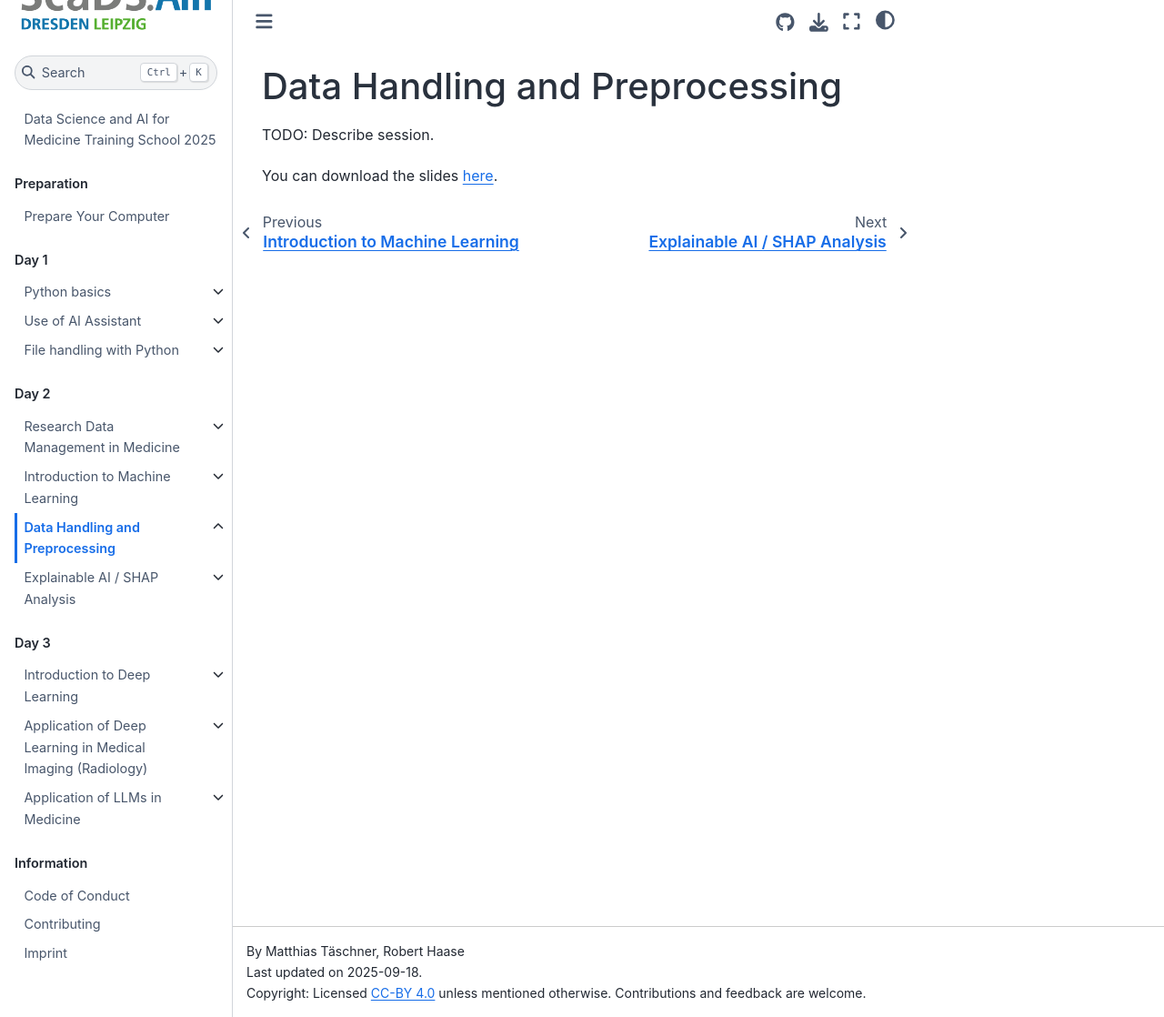
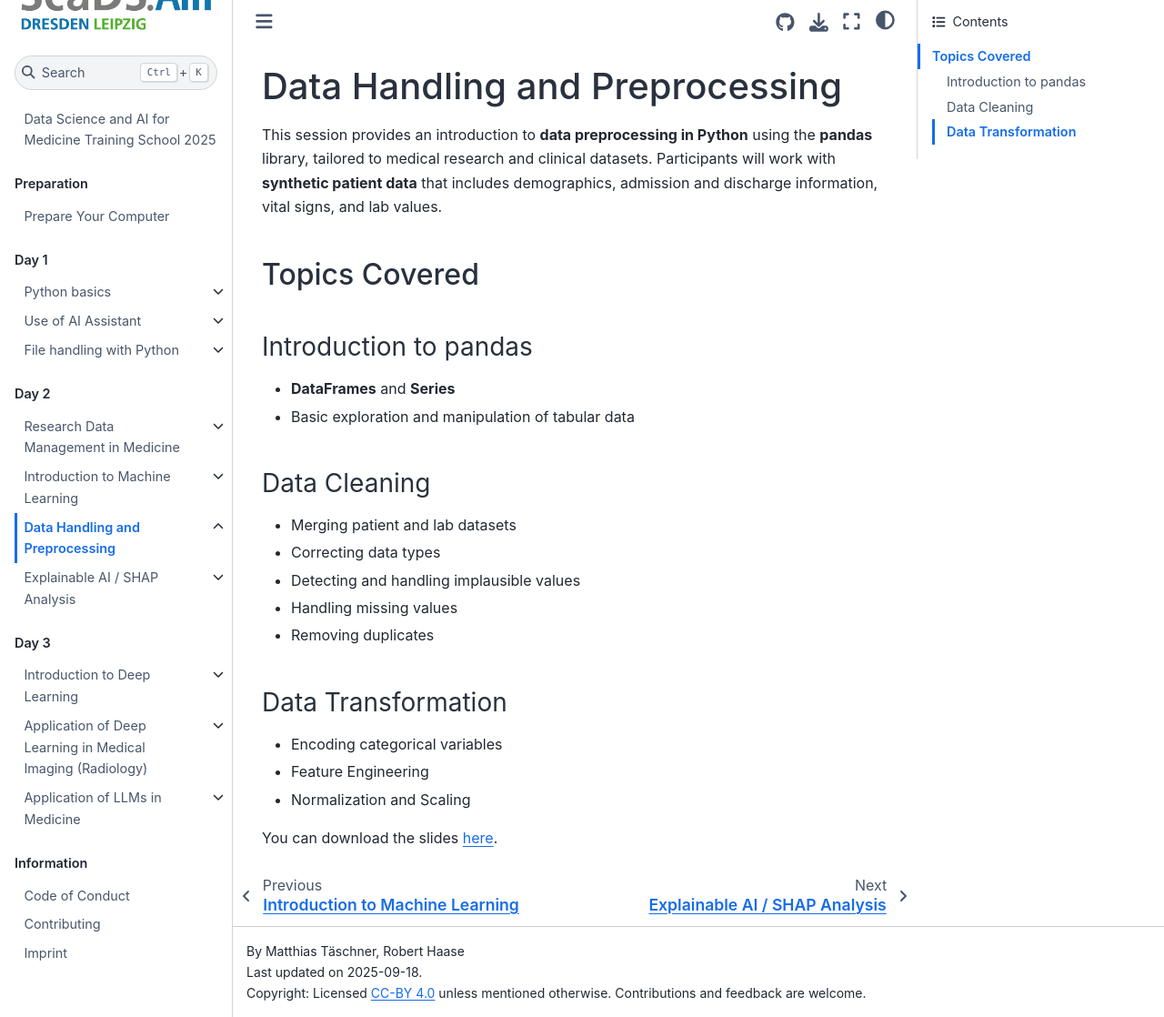
Before and after one commit to ScaDS/ai4medicine-2025, a Jupyter Book: the page built from day2.3_data_preprocessing/readme.md, in a window 1280 px wide and 1118 px high. Shown: the whole window at 91% size. Built offline with Jupyter Book 1.0.4 settings and Sphinx 7.4.7 and the Sphinx Book theme 1.1.4, drawn with Linux system fonts in a browser that asks for light colours; pages that are not in the unit, such as notebooks, are missing from menus.

Commit message:
Add readme

```diff
--- a/day2.3_data_preprocessing/readme.md
+++ b/day2.3_data_preprocessing/readme.md
@@ -1,5 +1,23 @@
 # Data Handling and Preprocessing
 
-TODO: Describe session.
+This session provides an introduction to **data preprocessing in Python** using the **pandas** library, tailored to medical research and clinical datasets. Participants will work with **synthetic patient data** that includes demographics, admission and discharge information, vital signs, and lab values.
+
+## Topics Covered
+
+### Introduction to pandas
+- **DataFrames** and **Series**
+- Basic exploration and manipulation of tabular data
+
+### Data Cleaning
+- Merging patient and lab datasets
+- Correcting data types
+- Detecting and handling implausible values
+- Handling missing values
+- Removing duplicates
+
+### Data Transformation
+- Encoding categorical variables
+- Feature Engineering
+- Normalization and Scaling
 
 You can download the slides [here]().
```
